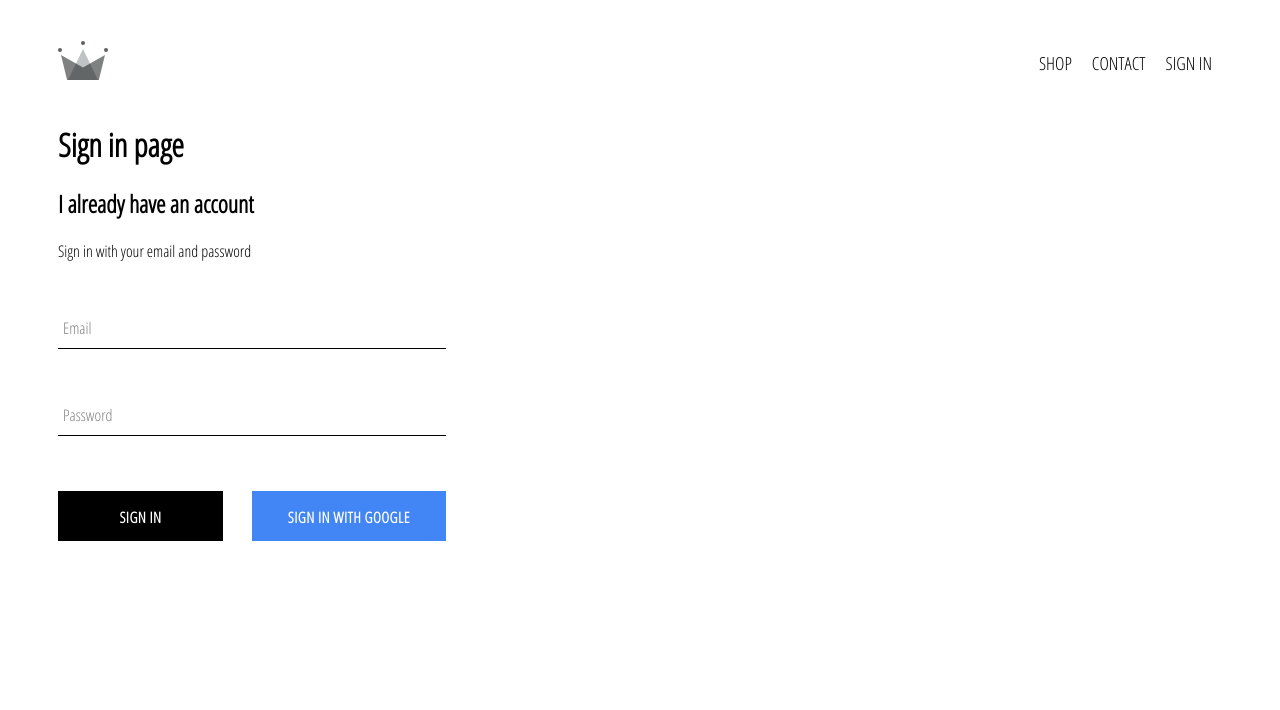
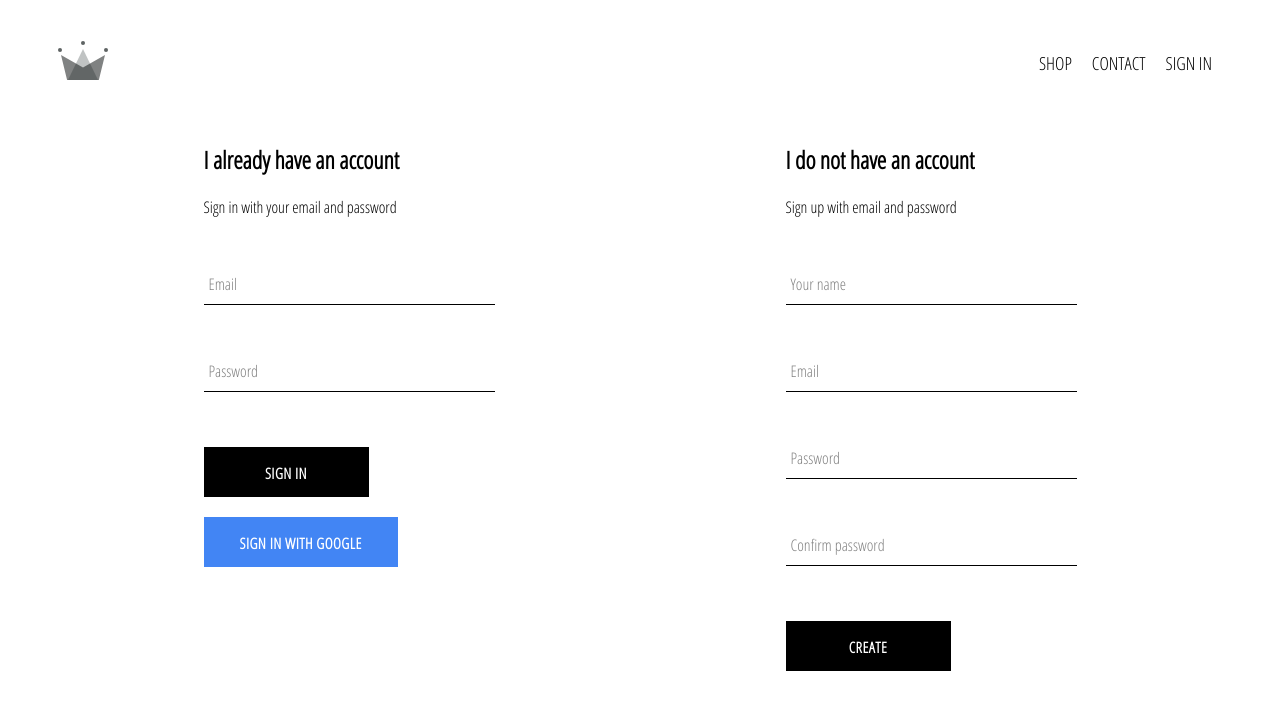
Before and after one commit to mdekhtiarenko/crown-clothing, a React (Create React App) app: page /signin in a window 1280 px wide. Shown: the top 710 px of the page. Built offline with nearby package versions, Linux system fonts and the light colour scheme; no server answers.

Commit message:
create sign up form

```diff
--- a/src/App.js
+++ b/src/App.js
@@ -6,7 +6,7 @@ import HatsPage from "./pages/hatspage/hats-page.component";
 import ShopPage from "./pages/shoppage/shop-page.component";
 import Header from "./components/header/header.component";
 import SignInAndSignUpPage from "./pages/sign-in-sign-up-page/sign-in-sign-up-page.component";
-import {auth} from "./firebase/firebase.utils";
+import {auth, createUserProfileInFirebase} from "./firebase/firebase.utils";
 
 class App extends React.Component {
     constructor(props) {
@@ -20,11 +20,23 @@ class App extends React.Component {
 
 
     componentDidMount() {
-        this.unsubscribeFromAuth = auth.onAuthStateChanged(user => {
-            this.setState({currentUser: user});
+        this.unsubscribeFromAuth = auth.onAuthStateChanged(async userAuth => {
+            if (userAuth) { // null on sign out case
+                let userRef = await createUserProfileInFirebase(userAuth);
+
+                userRef.onSnapshot(snapshot => {
+                    this.setState({
+                        currentUser: {
+                            id: snapshot.id,
+                            ...snapshot.data()
+                        }
+                    });
+                });
+            } else {
+                this.setState({currentUser: null})
+            }
         });
 
-        console.log(this.state.currentUser);
     }
 
     componentWillUnmount() {
--- a/src/components/sign-in/sign-in.component.jsx
+++ b/src/components/sign-in/sign-in.component.jsx
@@ -27,7 +27,7 @@ class SignIn extends React.Component {
 
     render() {
         return (
-            <div className="sign-in col-4">
+            <div className="sign-in col-s-5 col-3">
                 <h2>I already have an account</h2>
                 <span>Sign in with your email and password</span>
 
--- a/src/components/sign-in/sign-in.styles.scss
+++ b/src/components/sign-in/sign-in.styles.scss
@@ -1,6 +1,11 @@
-.sign-in-group{
+.sign-in {
   display: flex;
-  flex-direction: row;
-  justify-content: space-between;
-  flex-wrap: wrap;
+  flex-direction: column;
+
+  .sign-in-group {
+    display: flex;
+    flex-direction: row;
+    justify-content: space-between;
+    flex-wrap: wrap;
+  }
 }
--- /dev/null
+++ b/src/components/sign-up/sign-up.component.jsx
@@ -0,0 +1,76 @@
+import React from "react";
+import "./sign-up.styles.scss";
+import FormInput from "../form-input/form-input.component";
+import CustomButton from "../custom-button/custom-button.component";
+import {auth} from "../../firebase/firebase.utils";
+import {createUserProfileInFirebase} from "../../firebase/firebase.utils";
+
+class SignUp extends React.Component {
+    constructor(props) {
+        super(props);
+        this.state = ({
+            displayName: "",
+            email: "",
+            password: "",
+            confirmPassword: "",
+        })
+    }
+
+
+    handleSubmit = async (e) => {
+        e.preventDefault();
+
+        const {displayName, email, password, confirmPassword} = this.state;
+
+        if (password !== confirmPassword) {
+            alert("Password dont match!");
+            return;
+        }
+
+        try {
+            let {user} = await auth.createUserWithEmailAndPassword(email, password);
+            await createUserProfileInFirebase(user, {displayName});
+
+            this.setState({
+                displayName: "",
+                email: "",
+                password: "",
+                confirmPassword: "",
+            });
+        } catch (e) {
+            console.log(e);
+        }
+
+
+    };
+
+    handleChange = (e) => {
+        const {value, name} = e.target;
+
+        this.setState({[name]: value})
+    };
+
+    render() {
+        return (
+            <div className="sign-up col-s-5 col-3">
+                <h2>I do not have an account</h2>
+                <span>Sign up with email and password</span>
+                <form onSubmit={this.handleSubmit}>
+                    <FormInput label="Your name" handleChange={this.handleChange} name="displayName" type="text"
+                               value={this.state.displayName} required/>
+                    <FormInput label="Email" handleChange={this.handleChange} name="email" type="email"
+                               value={this.state.email} required/>
+                    <FormInput label="Password" handleChange={this.handleChange} name="password" type="password"
+                               value={this.state.password} required/>
+                    <FormInput label="Confirm password" handleChange={this.handleChange} name="confirmPassword"
+                               type="password"
+                               value={this.state.confirmPassword} required/>
+                    <CustomButton type="submit">Create</CustomButton>
+                </form>
+            </div>
+
+        );
+    }
+}
+
+export default SignUp;
--- /dev/null
+++ b/src/components/sign-up/sign-up.styles.scss
@@ -0,0 +1,4 @@
+.sign-up {
+  display: flex;
+  flex-direction: column;
+}
--- a/src/firebase/firebase.utils.js
+++ b/src/firebase/firebase.utils.js
@@ -15,6 +15,23 @@ const firebaseConfig = {
 
 firebase.initializeApp(firebaseConfig);
 
+export const createUserProfileInFirebase = async (user, additionalUserInfo) => {
+    if (!user) return;
+
+    const userRef = firestore.doc(`/users/${user.uid}`);
+
+    let userSnapshot = await userRef.get();
+
+    if (!userSnapshot.exists) {
+        const {displayName, email} = user;
+        const createdAt = new Date();
+
+        await userRef.set({displayName, email, createdAt, ...additionalUserInfo})
+    }
+
+    return userRef;
+};
+
 export const auth = firebase.auth();
 export const firestore = firebase.firestore();
 
--- a/src/pages/sign-in-sign-up-page/sign-in-sign-up-page.component.jsx
+++ b/src/pages/sign-in-sign-up-page/sign-in-sign-up-page.component.jsx
@@ -1,11 +1,12 @@
 import React from 'react';
 import "./sign-in-sign-up-page.styles.scss";
 import SignIn from "../../components/sign-in/sign-in.component";
+import SignUp from "../../components/sign-up/sign-up.component";
 
 const SignInAndSignUpPage = () => (
-    <div>
-        <h1>Sign in page</h1>
+    <div className="sign-in-sign-up-group">
         <SignIn/>
+        <SignUp/>
     </div>
 );
 
--- a/src/pages/sign-in-sign-up-page/sign-in-sign-up-page.styles.scss
+++ b/src/pages/sign-in-sign-up-page/sign-in-sign-up-page.styles.scss
@@ -0,0 +1,4 @@
+.sign-in-sign-up-group{
+  display: flex;
+  justify-content: space-around;
+}
```
